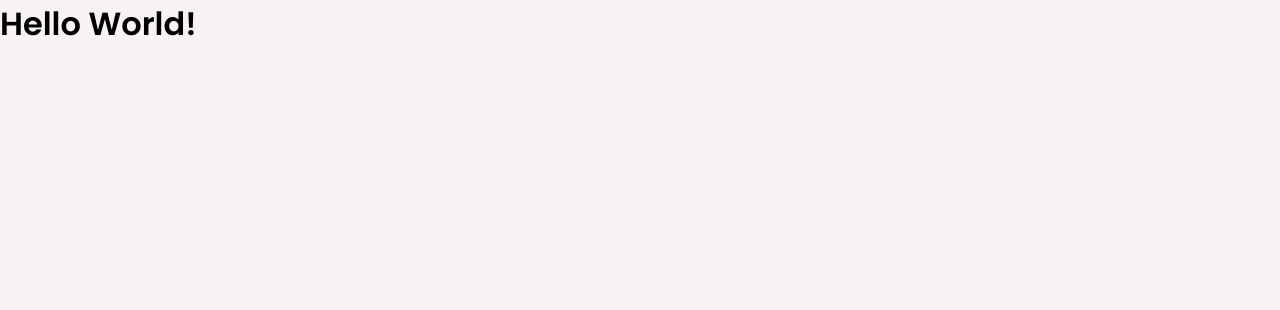
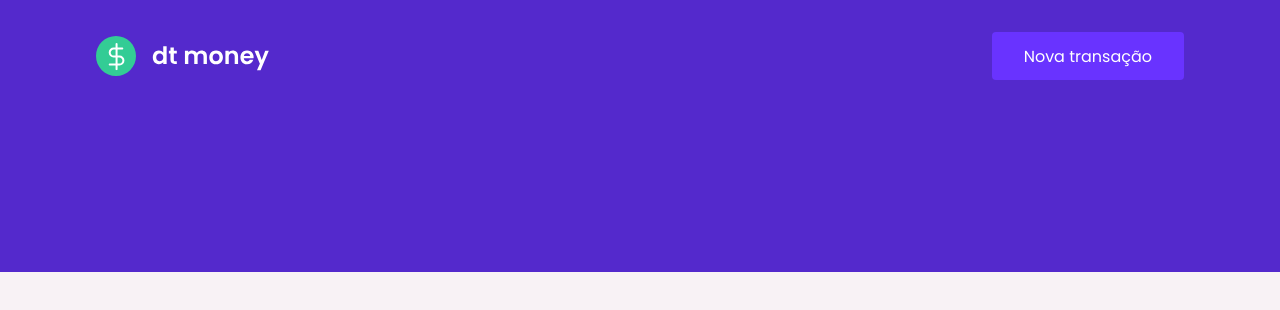
Before and after one commit to p4ul0plr/dtmoney, a React (Create React App) app: page / in a window 1280 px wide. Shown: the top 310 px of the page. Built offline with nearby package versions, Linux system fonts and the light colour scheme.

Commit message:
header criado

```diff
--- a/src/App.tsx
+++ b/src/App.tsx
@@ -1,10 +1,11 @@
+import { Header } from "./components/Header";
 import { GlobalStyle } from "./styles/global";
 
 export function App() {
   return (
-    <div className="App">
-      <h1>Hello World!</h1>
+    <>
+      <Header />
       <GlobalStyle />
-    </div>
+    </>
   );
 }
--- /dev/null
+++ b/src/components/Header/index.tsx
@@ -0,0 +1,13 @@
+import logoSvg from "../../assets/logo.svg";
+import { Container, Content } from "./styles";
+
+export function Header() {
+  return (
+    <Container>
+      <Content>
+        <img src={logoSvg} alt="dt money" />
+        <button type="button">Nova transação</button>
+      </Content>
+    </Container>
+  );
+}
--- /dev/null
+++ b/src/components/Header/styles.ts
@@ -0,0 +1,29 @@
+import styled from "styled-components";
+
+export const Container = styled.header`
+  background: var(--blue);
+`;
+
+export const Content = styled.div`
+  max-width: 1120px;
+  margin: 0 auto;
+  padding: 2rem 1rem 12rem;
+  display: flex;
+  align-items: center;
+  justify-content: space-between;
+
+  button {
+    font-size: 1rem;
+    color: white;
+    background-color: var(--blue-light);
+    border: 0;
+    padding: 0 2rem;
+    border-radius: 0.25rem;
+    height: 3rem;
+    transition: filter 0.2s;
+
+    &:hover {
+      filter: brightness(0.9);
+    }
+  }
+`;
```
